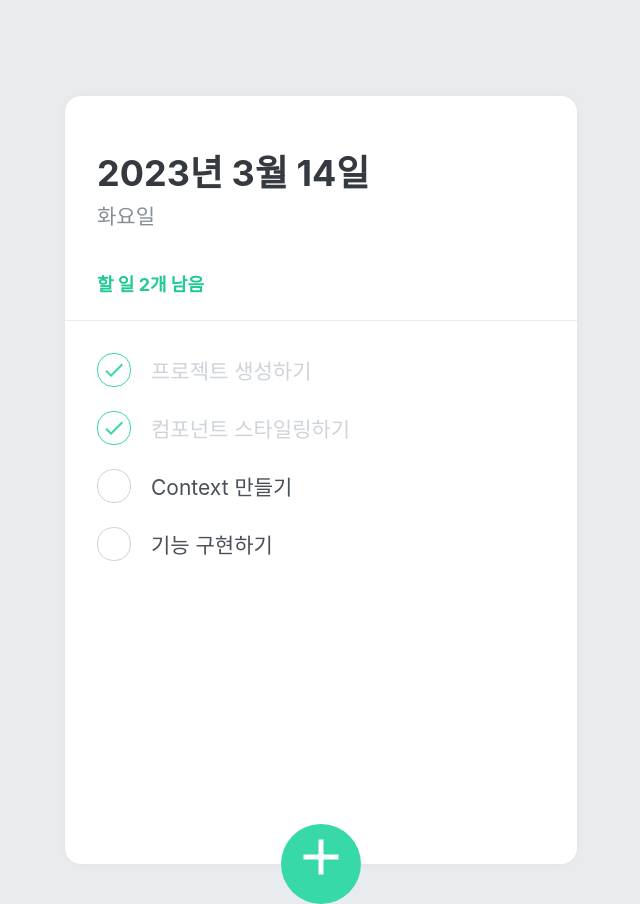
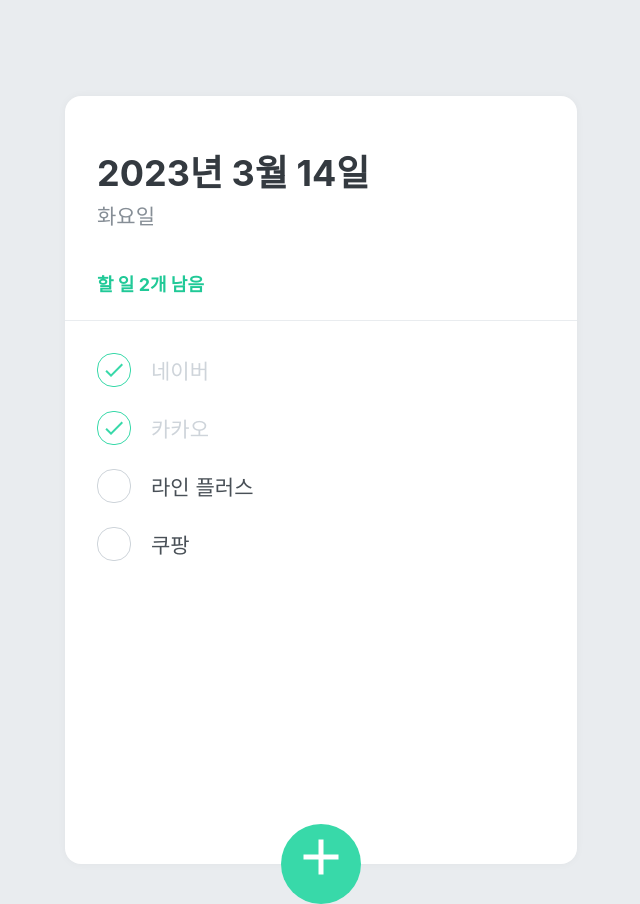
Before and after one commit to slowteady/todo-list, a React (Create React App) app: page / in a window 1280 px wide. Shown: the whole page, without its empty margins (319-959 px from the left). Built offline with nearby package versions, Linux system fonts and the light colour scheme.

Commit message:
예시 수정

```diff
--- a/src/TodoContext.jsx
+++ b/src/TodoContext.jsx
@@ -3,22 +3,22 @@
 const initialTodos = [
   {
     id: 1,
-    text: "프로젝트 생성하기",
+    text: "네이버",
     done: true,
   },
   {
     id: 2,
-    text: "컴포넌트 스타일링하기",
+    text: "카카오",
     done: true,
   },
   {
     id: 3,
-    text: "Context 만들기",
+    text: "라인 플러스",
     done: false,
   },
   {
     id: 4,
-    text: "기능 구현하기",
+    text: "쿠팡",
     done: false,
   },
 ];
```
